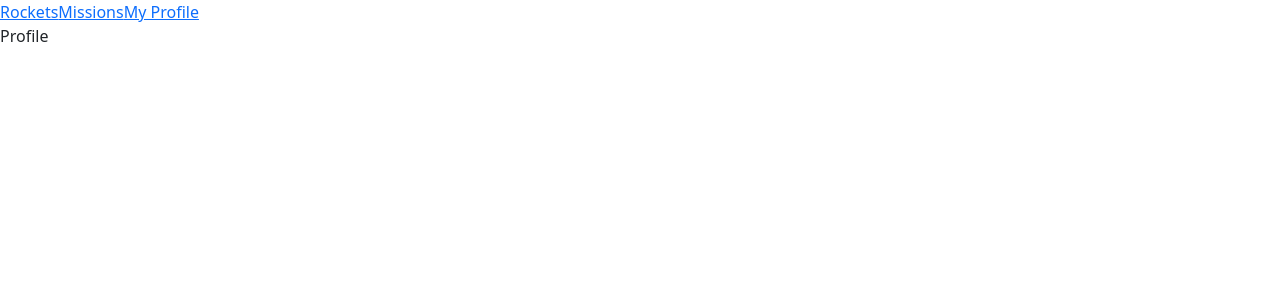
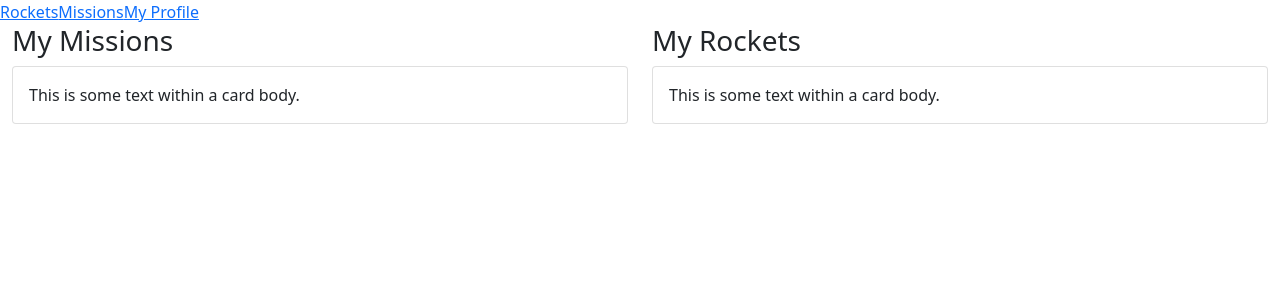
Before and after one commit to Paul-js-hub/react-redux-group-project, a React (Create React App) app: page /profile in a window 1280 px wide. Shown: the top 300 px of the page. Built offline with nearby package versions, Linux system fonts and the light colour scheme.

Commit message:
create template without logic

```diff
--- /dev/null
+++ b/src/components/Profile/Missions.js
@@ -0,0 +1,9 @@
+import Card from 'react-bootstrap/Card';
+
+const Missions = () => (
+  <>
+    <Card body>This is some text within a card body.</Card>
+  </>
+);
+
+export default Missions;
--- a/src/components/Profile/Profile.js
+++ b/src/components/Profile/Profile.js
@@ -1,7 +1,26 @@
+import Container from 'react-bootstrap/Container';
+import Row from 'react-bootstrap/Row';
+import Col from 'react-bootstrap/Col';
+import Rockets from './Rockets';
+import Missions from './Missions';
+
 const Profile = () => (
-  <>
-    Profile
-  </>
+  <Container fluid>
+    <Row>
+      <Col>
+        <h3>My Missions</h3>
+        <div className="profile-content">
+          <Missions />
+        </div>
+      </Col>
+      <Col>
+        <h3>My Rockets</h3>
+        <div className="profile-content">
+          <Rockets />
+        </div>
+      </Col>
+    </Row>
+  </Container>
 );
 
 export default Profile;
--- /dev/null
+++ b/src/components/Profile/Rockets.js
@@ -0,0 +1,9 @@
+import Card from 'react-bootstrap/Card';
+
+const Rockets = () => (
+  <>
+    <Card body>This is some text within a card body.</Card>
+  </>
+);
+
+export default Rockets;
```
Also changed, not shown: src/components/Profile/profile.module.css (added).
